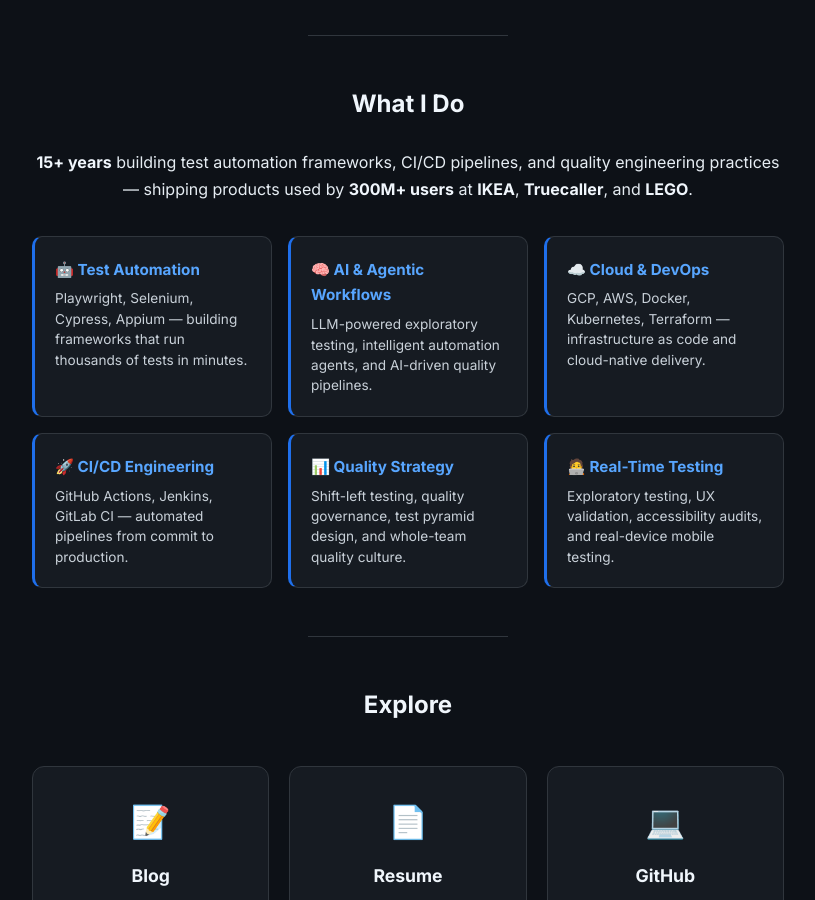
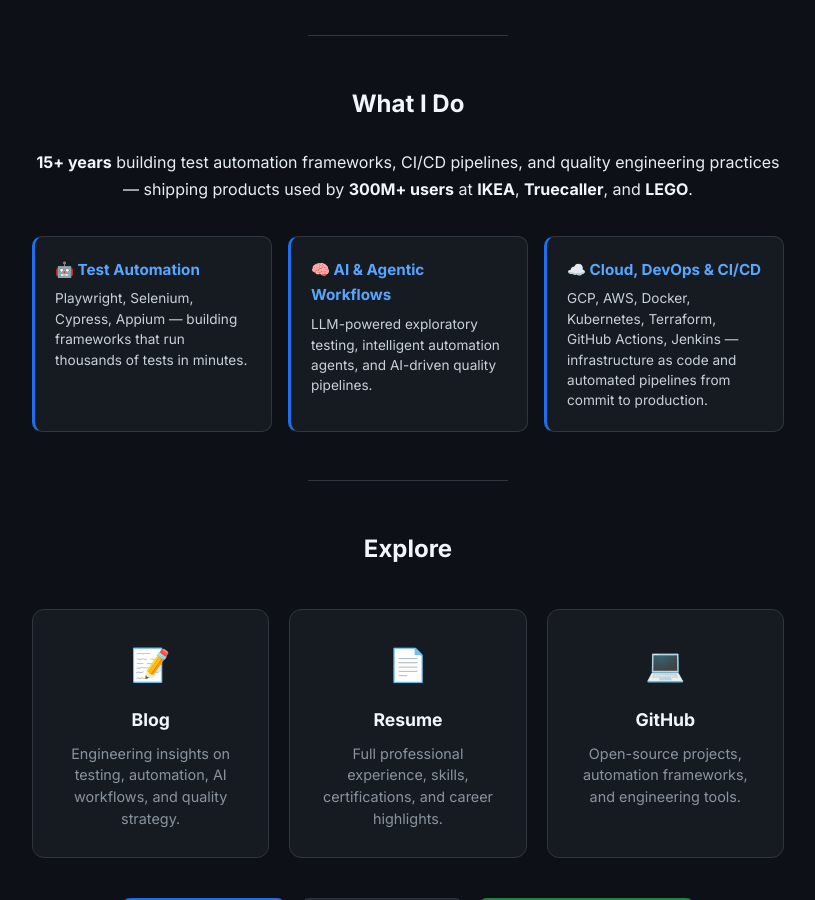
Before and after one commit to ascertain/ascertain.github.io, a Jekyll site: the page built from index.html, in a window 1280 px wide and 900 px high, scrolled down 1163 px. Shown: the whole window, without its empty margins (232-1047 px from the left). Built offline with Jekyll 4.4.1, drawn with Linux system fonts in a browser that asks for light colours; the list of posts is cut into pages by our own code; some of the changed text lies outside the part shown.

Commit message:
update: site title, tagline, intro content, merge DevOps+CI/CD

```diff
--- a/_config.yml
+++ b/_config.yml
@@ -1,4 +1,4 @@
-title: "Kashif's Engineering Blog"
+title: "Kashif — Discoverer"
 description: "Test Automation | Agentic AI Workflows | DevOps | Quality Engineering"
 author: "Mohammad Kashif"
 email: mo.kashif@gmail.com
--- a/index.html
+++ b/index.html
@@ -189,10 +189,10 @@
 <div class="hero-home">
   <div class="avatar">MK</div>
   <h1>Mohammad Kashif</h1>
-  <p class="tagline">Automation Specialist · SDET · Quality Engineer · AI Enthusiast</p>
+  <p class="tagline">Automation Specialist</p>
 
   <p class="intro">
-    I'm Kashif — I live in beautiful <strong>Malmö, Sweden</strong> with my wife and kid.
+    I'm Kashif — I live in the beautiful city of <strong>Malmö, Sweden</strong> with my wife and kid.
     A proud hybrid family — my roots in <strong>India</strong>, my wife from <strong>Morocco</strong>,
     and our home in Scandinavia.
   </p>
@@ -245,20 +245,8 @@
     <p>LLM-powered exploratory testing, intelligent automation agents, and AI-driven quality pipelines.</p>
   </div>
   <div class="expertise-item">
-    <h4>☁️ Cloud & DevOps</h4>
-    <p>GCP, AWS, Docker, Kubernetes, Terraform — infrastructure as code and cloud-native delivery.</p>
-  </div>
-  <div class="expertise-item">
-    <h4>🚀 CI/CD Engineering</h4>
-    <p>GitHub Actions, Jenkins, GitLab CI — automated pipelines from commit to production.</p>
-  </div>
-  <div class="expertise-item">
-    <h4>📊 Quality Strategy</h4>
-    <p>Shift-left testing, quality governance, test pyramid design, and whole-team quality culture.</p>
-  </div>
-  <div class="expertise-item">
-    <h4>🧑‍💻 Real-Time Testing</h4>
-    <p>Exploratory testing, UX validation, accessibility audits, and real-device mobile testing.</p>
+    <h4>☁️ Cloud, DevOps & CI/CD</h4>
+    <p>GCP, AWS, Docker, Kubernetes, Terraform, GitHub Actions, Jenkins — infrastructure as code and automated pipelines from commit to production.</p>
   </div>
 </div>
 
```
